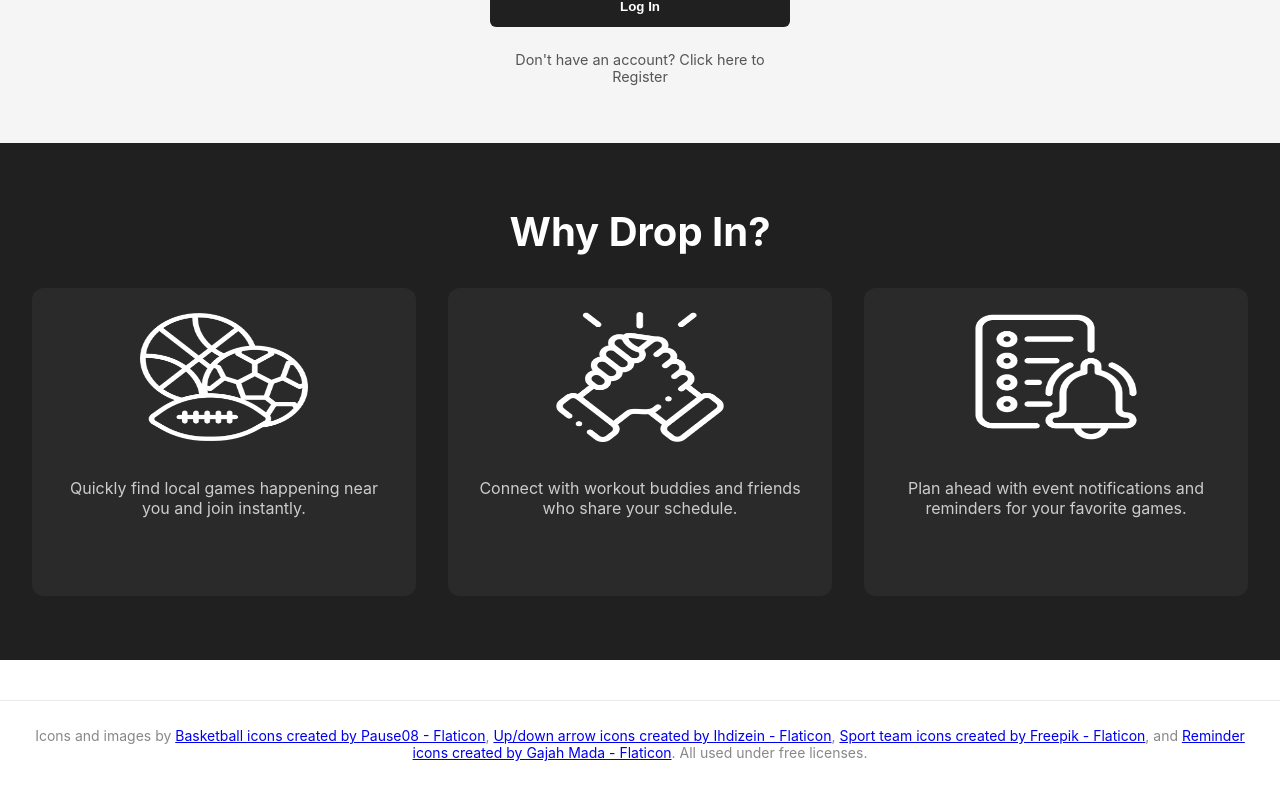
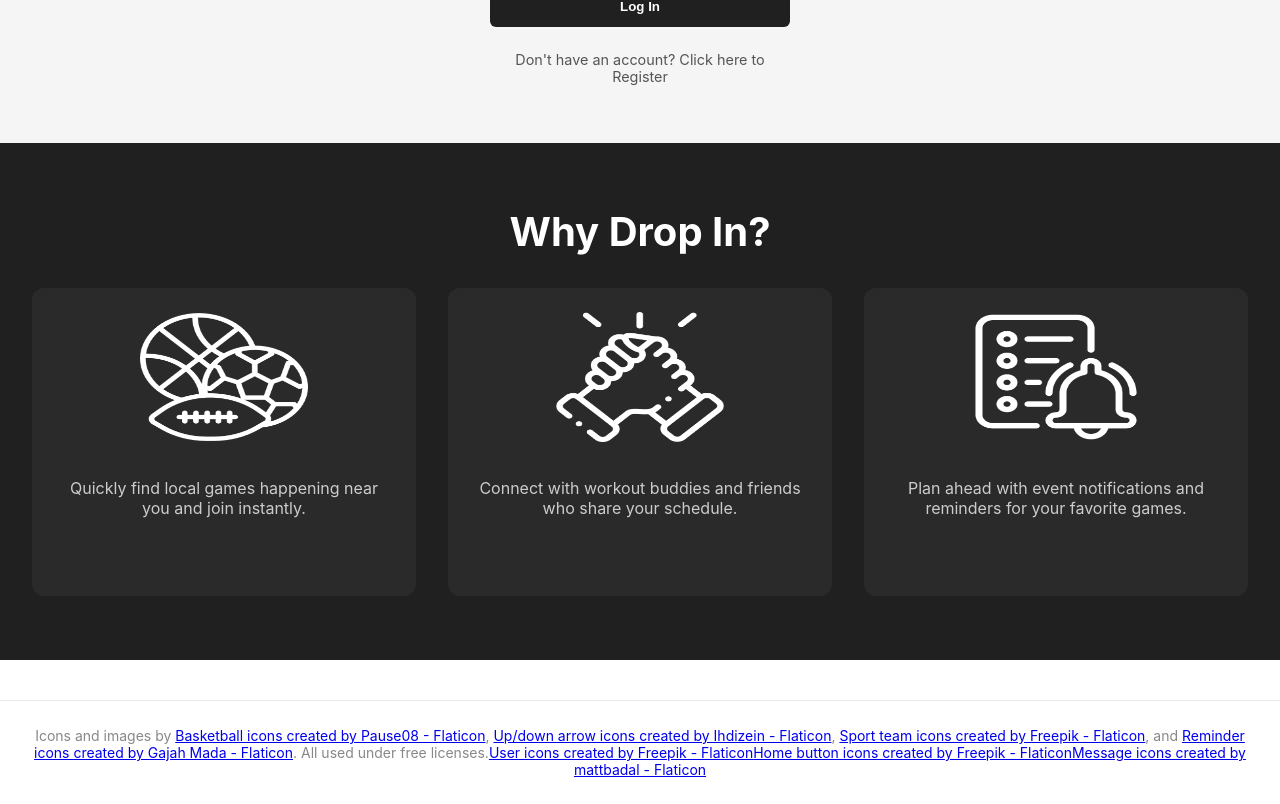
Before and after one commit to chrisc13/dropin-ui, a React (Create React App) app: page /welcome in a window 1280 px wide. Shown: the part 457-1261 px from the top of the page. Built offline with nearby package versions, Linux system fonts and the light colour scheme.

Commit message:
added attrubution

```diff
--- a/src/components/Attribution.tsx
+++ b/src/components/Attribution.tsx
@@ -14,6 +14,9 @@ export const Attribution = () => {
         , and{" "}
         <a href="https://www.flaticon.com/free-icons/reminder" title="reminder icons">Reminder icons created by Gajah Mada - Flaticon</a>
         . All used under free licenses.
+        <a href="https://www.flaticon.com/free-icons/user" title="user icons">User icons created by Freepik - Flaticon</a>
+        <a href="https://www.flaticon.com/free-icons/home-button" title="home button icons">Home button icons created by Freepik - Flaticon</a>
+      <a href="https://www.flaticon.com/free-icons/message" title="message icons">Message icons created by mattbadal - Flaticon</a>
       </p>
     </footer>
   );
```
